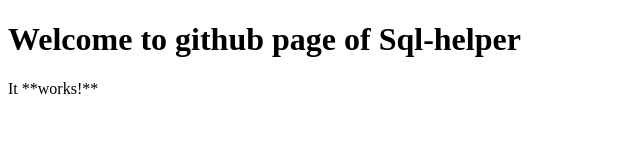
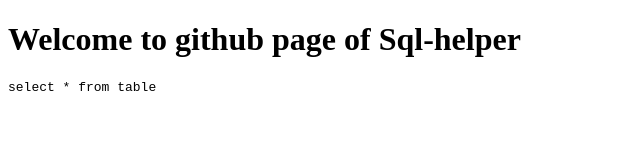
Before and after one commit to Aritra8438/SQL_helper, a plain HTML site: page index.html in a window 1280 px wide. Shown: the full height of the page, 0-640 px from the left. Drawn offline with Linux system fonts and the light colour scheme.

Commit message:
Update index.html

```diff
--- a/index.html
+++ b/index.html
@@ -8,6 +8,6 @@
 </head>
 <body>
     <h1>Welcome to github page of Sql-helper</h1>
-    <span style="display:block" class="note">It **works!**</span>
+    <pre><code>select * from table</code></pre>
 </body>
 </html>
```
